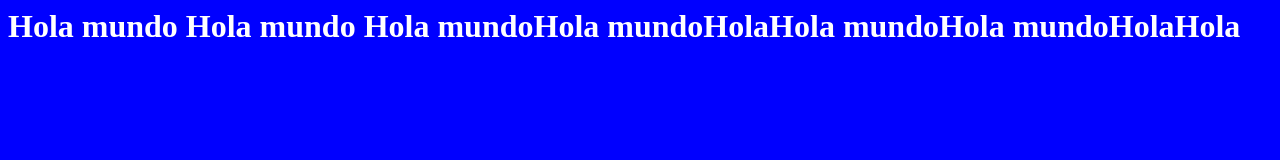
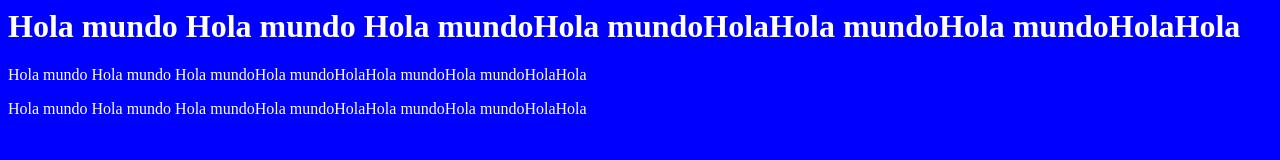
Before and after one commit to gmontes1399/miweb, a plain HTML site: page index.html in a window 1280 px wide. Drawn offline with Linux system fonts and the light colour scheme.

Commit message:
se agregaron nuevos parrafos

```diff
--- a/index.html
+++ b/index.html
@@ -6,5 +6,11 @@
 </head>
 <body>
 <h1>Hola mundo Hola mundo Hola mundoHola mundoHolaHola mundoHola mundoHolaHola </h1>
+
+<p>Hola mundo Hola mundo Hola mundoHola mundoHolaHola mundoHola mundoHolaHola
+</p>
+
+<p>Hola mundo Hola mundo Hola mundoHola mundoHolaHola mundoHola mundoHolaHola
+</p>
 </body>
 </html>
```
